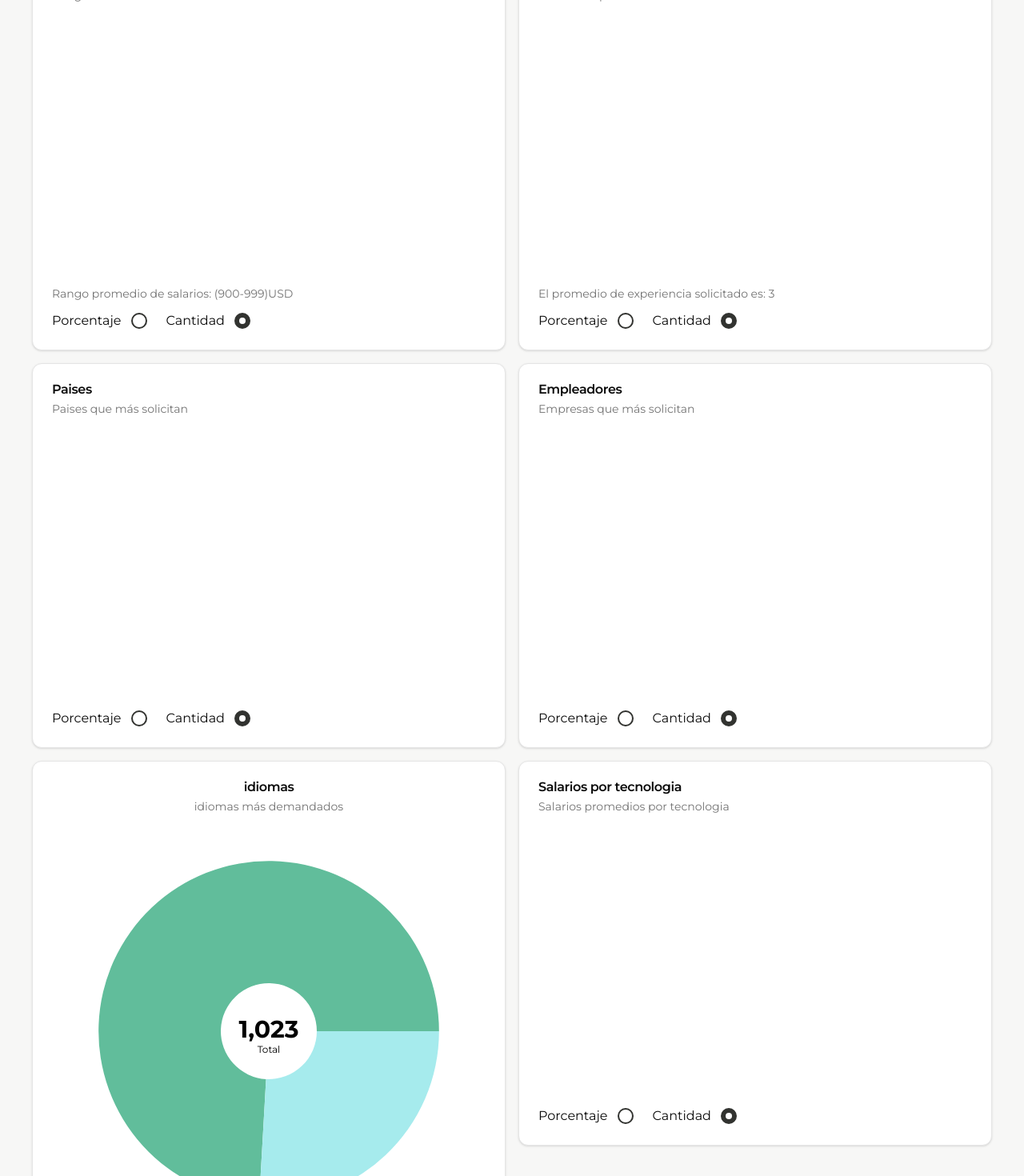
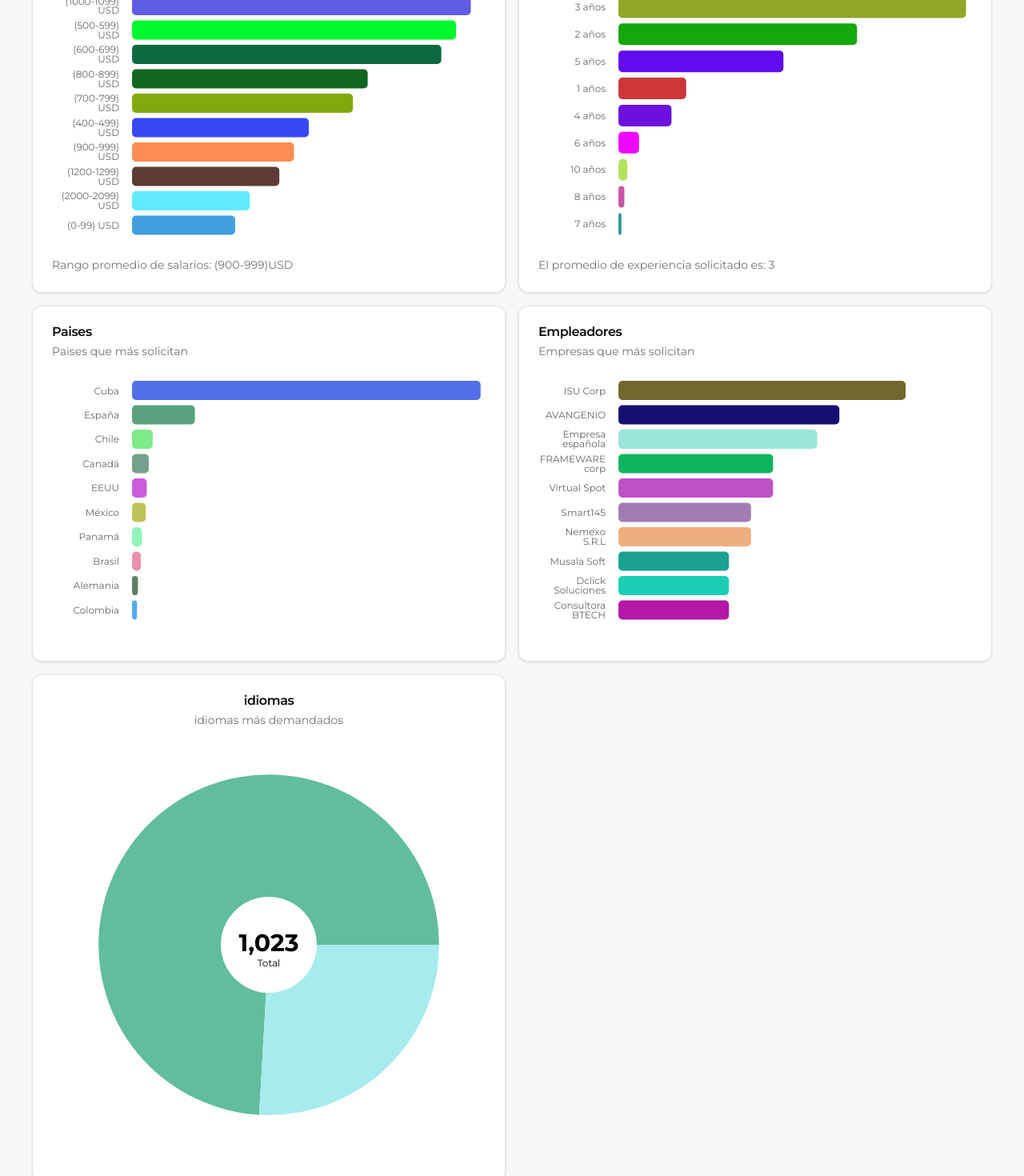
Before and after one commit to AdrianSouto/techpath, a Next.js app: page /charts in a window 1280 px wide. Shown: the part 1330-2800 px from the top of the page at 80% size. Built offline with nearby package versions, Linux system fonts and the light colour scheme; a web font is replaced by a local one.

Commit message:
Revert "kk idk2"
This reverts commit 476a97dc

```diff
--- a/app/charts/components/MyBarChart.tsx
+++ b/app/charts/components/MyBarChart.tsx
@@ -13,60 +13,39 @@ import {
     ChartTooltipContent,
 } from "@/components/ui/chart"
 import {getRandomColor} from "@/lib/utils";
-import {useEffect, useState} from "react";
-import * as React from "react";
-import MyRadioButton from "@/components/MyRadioButton";
 
-
-export enum DataShowType {
-    PERCENT = "Porcentaje",
-    MOUNT = "Cantidad",
-}
+export const description = "A mixed bar chart"
 
 type Props = {
     name: string,
     description?: string,
     footerText?: string,
     data: [string, number][],
-    className?: string,
-    dataType?: string
-    dataRecord: Record<string, Set<number>>
-    total: number
+    className?: string
 }
 
 export function MyBarChart(props: Props) {
-    const [dataShowType, setDataShowType] = useState<DataShowType>(DataShowType.MOUNT)
-    const [chartData, setChartData] = useState<{
+    const chartData: {
         name: string,
         cantidad: number,
         fill: string
-    }[]>(props.data.map(([name, cantidad]) => (
+    }[] = props.data.map(([name, cantidad]) => (
         {
             name: name,
-            cantidad: dataShowType === DataShowType.MOUNT ? cantidad : (props.dataRecord[name].size * 100) / props.total,
+            cantidad: cantidad,
             fill: getRandomColor()
         }
-    )));
-    useEffect(() => {
-        const x = props.data.map(([name, cantidad]) => (
-            {
-                name: name,
-                cantidad: dataShowType === DataShowType.MOUNT ? cantidad : (props.dataRecord[name].size * 100) / props.total,
-                fill: getRandomColor()
-            }
-        ))
-        setChartData(x.sort((a, b) => b.cantidad - a.cantidad).slice(0, 10));
-
-    }, [dataShowType]);
+    ));
     const chartConfig: ChartConfig = {};
     chartData.forEach(item => {
         chartConfig[item.name] = {
             label: item.name,
             color: item.fill
         };
-    })
+    });
+
     return (
-        <div className={`${props.className ? props.className : 'h-[80vh] lg:h-fit'}`}>
+        <div className={`${props.className? props.className: 'h-[80vh] lg:h-fit'}`}>
             <Card className={'flex-col flex h-full'}>
             <CardHeader>
                 <CardTitle>{props.name}</CardTitle>
@@ -96,31 +75,12 @@ export function MyBarChart(props: Props) {
                             cursor={false}
                             content={<ChartTooltipContent hideLabel/>}
                         />
-                            <Bar dataKey="cantidad" name={props.dataType || 'cantidad: '} layout="vertical" radius={5}/>
+                        <Bar dataKey="cantidad" layout="vertical" radius={5}/>
                     </BarChart>
                 </ChartContainer>
             </CardContent>
-                <CardFooter className={'flex flex-col space-y-3 items-start'}>
+            <CardFooter>
                 <CardDescription>{props.footerText}</CardDescription>
-                    <div className={'flex space-x-6 flex-wrap'}>
-
-                        {
-
-                            Object.values(DataShowType).map((name, index) => {
-                                return (
-                                    <article key={index} className={'flex space-x-3 items-center'}>
-                                        <h2>{name}</h2>
-                                        <MyRadioButton className={'size-4'}
-                                                       isEnabled={dataShowType == Object.entries(DataShowType)[index][1]}
-                                                       onClick={() => {
-                                                           setDataShowType(Object.entries(DataShowType)[index][1] as DataShowType)
-                                                       }}/>
-                                    </article>
-                                )
-                            })
-                        }
-                    </div>
-
             </CardFooter>
         </Card>
         </div>
--- a/app/charts/page.tsx
+++ b/app/charts/page.tsx
@@ -2,9 +2,9 @@
 
 import * as React from "react"
 import {useEffect, useState} from "react"
-import {DataShowType, MyBarChart} from "@/app/charts/components/MyBarChart"
+import {MyBarChart} from "@/app/charts/components/MyBarChart"
 import {
-    getAverageGeneral, getAverageSalary,
+    getAverageGeneral,
     getAverageSalaryRange,
     getSortedSliced,
 } from "@/lib/utils"
@@ -23,7 +23,6 @@ export default function Charts() {
         paisesIndex: {},
         empleadoresIndex: {},
         idiomasIndex: {},
-        total: 0
     })
 
     useEffect(() => {
@@ -40,37 +39,29 @@ export default function Charts() {
     const modalidades: [string, number][] = Object.entries<Set<number>>(data.modalidadesIndex).map(([name, set]) => [name, set.size])
     const salaryRanges: [string, number][] = Object.entries<Set<number>>(data.salaryRangesIndex).map(([name, set]) => [name, set.size])
     const experiencias: [string, number][] = Object.entries<Set<number>>(data.experienciasIndex).map(([name, set]) => [name, set.size])
-    const paises: [string, number][] = Object.entries<Set<number>>(data.paisesIndex).map(([name, set]) => [name, set.size])
+    const  paises: [string, number][] = Object.entries<Set<number>>(data.paisesIndex).map(([name, set]) => [name, set.size])
     const empleadores: [string, number][] = Object.entries<Set<number>>(data.empleadoresIndex).map(([name, set]) => [name, set.size])
     const idiomas: [string, number][] = Object.entries<Set<number>>(data.idiomasIndex).map(([name, set]) => [name, set.size])
-
-    const salarioTec: [string, number][] = Object.entries<Set<number>>(data.tecnologiasIndex).filter(([,q])=>q.size > 50).map(([nameTec, setTec]) => {
-            const tecSal: [string, number][] = Object.entries<Set<number>>(data.salaryRangesIndex).map(([name, set]) => [name, set.intersection(setTec).size]);
-            return [nameTec, getAverageSalary(tecSal)];
-    })
 
 
     return (
         <div className={'mt-20 grid grid-cols-1 lg:grid-cols-2 gap-4 p-10'}>
             <MyBarChart name={"Profesiones"} description={'Profesiones más solicitadas'}
-                        data={getSortedSliced(profesiones)} dataRecord={data.profesionesIndex} total={data.total}/>
+                        data={getSortedSliced(profesiones)}/>
             <MyBarChart name={"Tecnologías"} description={'Tecnologias más demandadas'}
-                        data={getSortedSliced(tecnologias)} dataRecord={data.tecnologiasIndex} total={data.total}/>
-            <MyBarChart name={"Campos más requeridos"} data={getSortedSliced(campos)} dataRecord={data.camposIndex} total={data.total}/>
+                        data={getSortedSliced(tecnologias)}/>
+            <MyBarChart name={"Campos más requeridos"} data={getSortedSliced(campos)}/>
             <MyPieChart name={"Modalidades más solicitadas"} data={getSortedSliced(modalidades)}/>
             <MyBarChart name={"Salarios (USD)"} description={"Rangos de salarios más comunes"}
                         footerText={`Rango promedio de salarios: ${getAverageSalaryRange(salaryRanges)}`}
-                        data={getSortedSliced(salaryRanges)} dataRecord={data.salaryRangesIndex} total={data.total}/>
+                        data={getSortedSliced(salaryRanges)}/>
             <MyBarChart name={"Experiencia"} description={"Años de experiecia más solcitados"}
                         footerText={`El promedio de experiencia solicitado es: ${getAverageGeneral(experiencias)}`}
-                        data={getSortedSliced(experiencias)} dataRecord={data.experienciasIndex} total={data.total}/>
-            <MyBarChart name={"Paises"} description={'Paises que más solicitan'} data={getSortedSliced(paises)} dataRecord={data.paisesIndex} total={data.total}/>
+                        data={getSortedSliced(experiencias)}/>
+            <MyBarChart name={"Paises"} description={'Paises que más solicitan'} data={getSortedSliced(paises)}/>
             <MyBarChart name={"Empleadores"} description={'Empresas que más solicitan'}
-                        data={getSortedSliced(empleadores)} dataRecord={data.empleadoresIndex} total={data.total}/>
+                        data={getSortedSliced(empleadores)}/>
             <MyPieChart data={idiomas} description={'idiomas más demandados'} name={'idiomas'}/>
-
-            <MyBarChart name={'Salarios por tecnologia'} description={'Salarios promedios por tecnologia'}
-                        data={salarioTec} dataType={'promedio: '} dataRecord={data.tecnologiasIndex} total={data.total}/>
         </div>
     )
 }
--- a/app/components/More.tsx
+++ b/app/components/More.tsx
@@ -11,7 +11,7 @@ type Props = {
 };
 
 export default function More({ setShowMore, data, filter, setFilter }: Props) {
-    const sortedProfesiones = getSortedSliced(data, 1000);
+    const sortedProfesiones = getSortedSliced(data, 50);
     const [searchText, setSearchText] = useState('')
     return (
         <section className={"mt-20 w-[90svw]"}>
--- a/app/components/Personalizado.tsx
+++ b/app/components/Personalizado.tsx
@@ -1,7 +1,7 @@
 import {MyBarChart} from "@/app/charts/components/MyBarChart";
 import * as React from "react";
 import {useEffect, useState} from "react";
-import {getAverageSalary, mySort} from "@/lib/utils";
+import {mySort} from "@/lib/utils";
 import SectionGeneral from "@/app/components/SectionGeneral";
 
 export enum DataEnum {
@@ -163,7 +163,6 @@ export default function Personalizado({dataIndex, dataCount}: Props) {
     }, [mainCampo, filterProfesiones, filterTecnologias, filterCampos, filterModalidades, filterSalaryRanges, filterExperiencias, filterPaises, filterEmpleadores, filterIdiomas]);
 
 
-
     return (
         <section>
             <div className={'flex flex-col w-full'}>
--- a/app/page.tsx
+++ b/app/page.tsx
@@ -6,7 +6,6 @@ import {makeData} from "@/lib/procesaData";
 import * as React from "react";
 import DataShow from "@/app/components/DataShow";
 import Personalizado from "@/app/components/Personalizado";
-import {getAverageSalary} from "@/lib/utils";
 
 export default function Main() {
     const [dataIndex, setDataIndex] = useState({
@@ -42,10 +41,7 @@ export default function Main() {
 
     }
 
-    const salarioTec: [string, number][] = Object.entries<Set<number>>(dataIndex.tecnologiasIndex).map(([nameTec, setTec]) => {
-        const tecSal: [string, number][] = Object.entries<Set<number>>(dataIndex.salaryRangesIndex).map(([name, set]) => [name, set.intersection(setTec).size]);
-        return [nameTec, getAverageSalary(tecSal)];
-    })
+
     return (
         <div className={'p-8 flex flex-col space-y-56'}>
             <MyHome/>
@@ -72,9 +68,6 @@ export default function Main() {
             <DataShow title={"Experiencia"} subtitle={"más solicitada"}
                       description={"La experiencia es un factor muy importante en el sector tecnológico, como podemos observar la mayoría de las ofertas requieren entre 2 y 5 años de experiencia"}
                       data={dataCount.experiencias}/>
-            <DataShow title={"Salarios por tecnologías"} subtitle={"promedio"}
-                      description={"La experiencia es un factor muy importante en el sector tecnológico, como podemos observar la mayoría de las ofertas requieren entre 2 y 5 años de experiencia"}
-                      data={salarioTec}/>
 
             <Personalizado dataIndex={dataIndex} dataCount={dataCount}/>
         </div>
--- a/lib/procesaData.ts
+++ b/lib/procesaData.ts
@@ -112,7 +112,6 @@ export async function makeData() {
         experienciasIndex,
         paisesIndex,
         empleadoresIndex,
-        idiomasIndex,
-        total: data.length
+        idiomasIndex
     }
 }
--- a/lib/utils.ts
+++ b/lib/utils.ts
@@ -8,29 +8,6 @@ export function cn(...inputs: ClassValue[]) {
 
 export function mySort(array: [string, number][]) {
     return array.sort(([, a], [, b]) => b - a)
-}
-
-export function getAverageSalary(salaryRanges: [string, number][]): number {
-    let totalSalary = 0;
-    let totalCount = 0;
-
-    for (const [range, count] of salaryRanges) {
-        const match = range.match(/(\d+)-(\d+)/);
-
-        if (match) {
-            const min = parseInt(match[1], 10);
-            const max = parseInt(match[2], 10);
-
-            totalSalary += (min + max) / 2 * count;
-            totalCount += count;
-        }
-    }
-
-    if (totalCount === 0) {
-        return 0;
-    }
-
-    return Math.round(totalSalary / totalCount);
 }
 
 export function getAverageSalaryRange(salaryRanges: [string, number][]): string {
```
Lines whose indentation alone changed are shown as unchanged.
